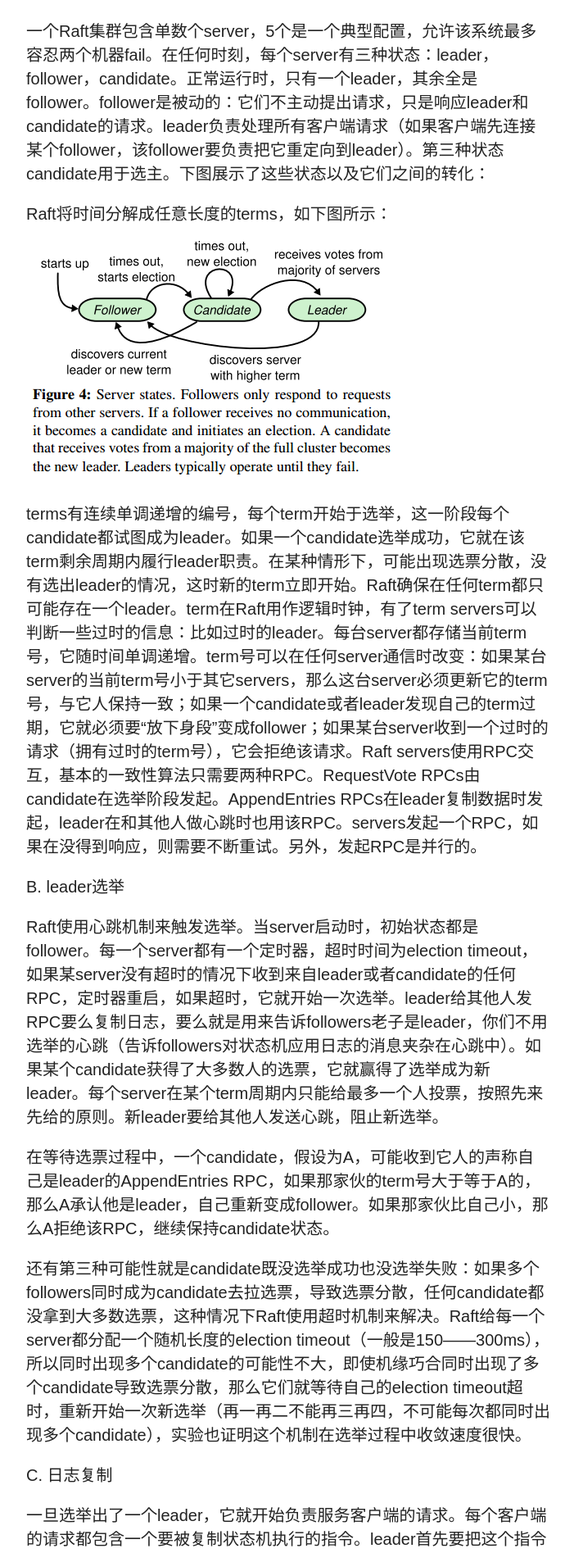
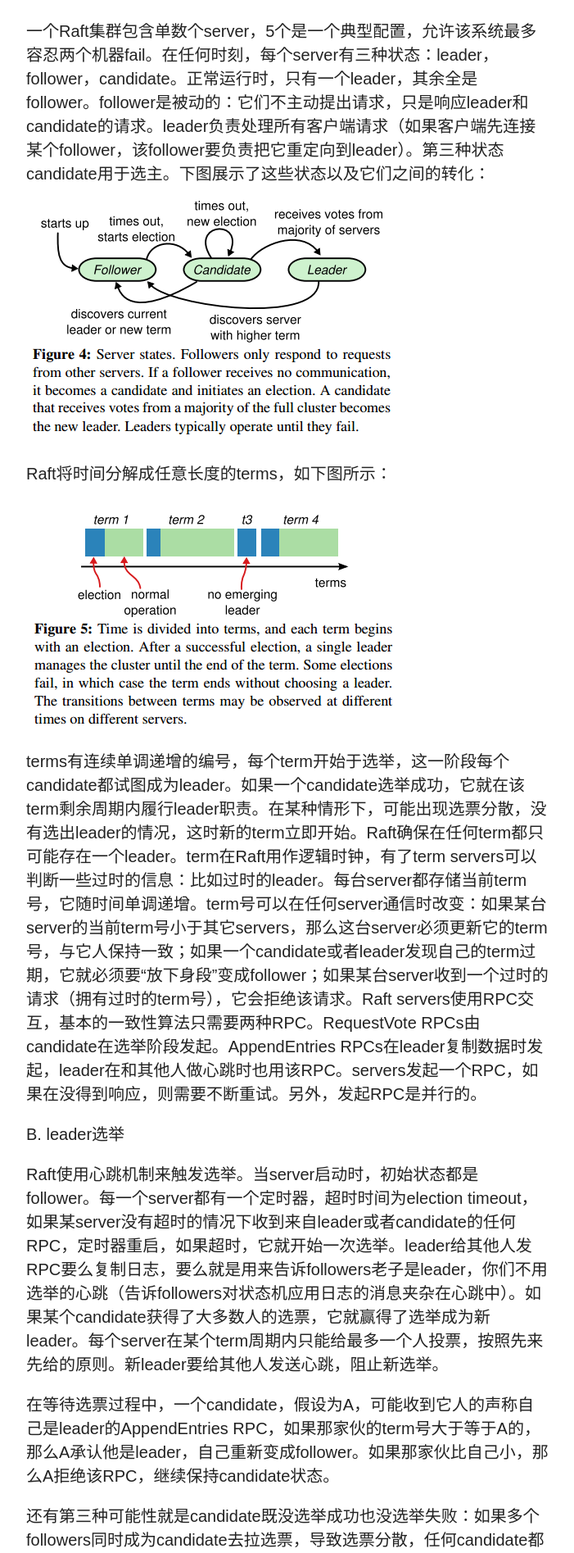
Before and after one commit to wuyu201321060203/wuyu201321060203.github.io, a Jekyll site: the page built from _posts/2014-09-13-Raft.md, in a window 1280 px wide. Shown: the part 3817-5712 px from the top of the page at 82% size, without its empty margins (318-1019 px from the left). Built offline with Jekyll 4.4.1, drawn with Linux system fonts in a browser that asks for light colours; nearby versions of some CDN libraries; comment, search, counter and statistics services are not loaded.

Commit message:
first post of Raft

```diff
--- a/_posts/2014-09-13-Raft.md
+++ b/_posts/2014-09-13-Raft.md
@@ -59,9 +59,11 @@ A. Raft基本知识
 
 一个Raft集群包含单数个server，5个是一个典型配置，允许该系统最多容忍两个机器fail。在任何时刻，每个server有三种状态：leader，follower，candidate。正常运行时，只有一个leader，其余全是follower。follower是被动的：它们不主动提出请求，只是响应leader和candidate的请求。leader负责处理所有客户端请求（如果客户端先连接某个follower，该follower要负责把它重定向到leader）。第三种状态candidate用于选主。下图展示了这些状态以及它们之间的转化：
 
+![](/images/raft3.png)
+
 Raft将时间分解成任意长度的terms，如下图所示：
 
-![](/images/raft3.png)
+![](/images/raft4.png)
 
 terms有连续单调递增的编号，每个term开始于选举，这一阶段每个candidate都试图成为leader。如果一个candidate选举成功，它就在该term剩余周期内履行leader职责。在某种情形下，可能出现选票分散，没有选出leader的情况，这时新的term立即开始。Raft确保在任何term都只可能存在一个leader。term在Raft用作逻辑时钟，有了term servers可以判断一些过时的信息：比如过时的leader。每台server都存储当前term号，它随时间单调递增。term号可以在任何server通信时改变：如果某台server的当前term号小于其它servers，那么这台server必须更新它的term号，与它人保持一致；如果一个candidate或者leader发现自己的term过期，它就必须要“放下身段”变成follower；如果某台server收到一个过时的请求（拥有过时的term号），它会拒绝该请求。Raft servers使用RPC交互，基本的一致性算法只需要两种RPC。RequestVote RPCs由candidate在选举阶段发起。AppendEntries RPCs在leader复制数据时发起，leader在和其他人做心跳时也用该RPC。servers发起一个RPC，如果在没得到响应，则需要不断重试。另外，发起RPC是并行的。
 
```
